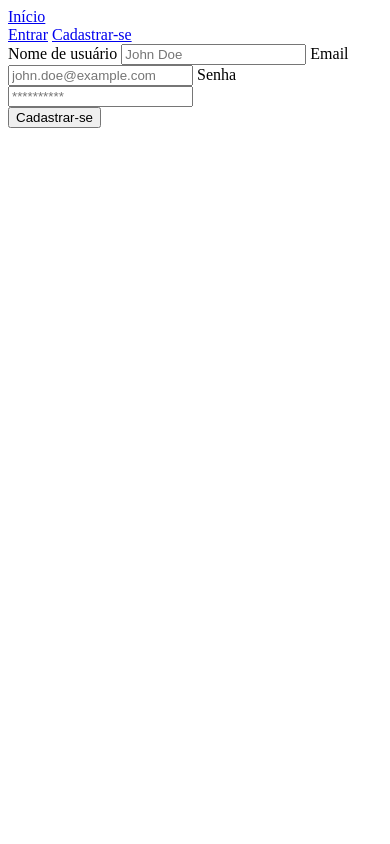
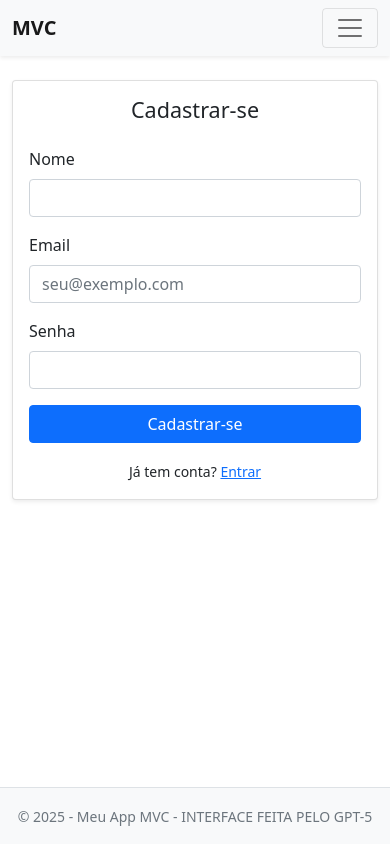
Before and after one commit to ZagZx/flask, a Flask app: template projetos/loja/app/templates/auth/register.html in a window 390 px wide. Run offline with Flask 3, Linux system fonts and the light colour scheme; the template is opened without the code that fills it, so the values that code supplies are empty.

Commit message:
rotas de autenticação & interface das páginas feito pelo gpt

```diff
--- a/projetos/mvc/mvc/app.py
+++ b/projetos/mvc/mvc/app.py
@@ -10,3 +10,7 @@ init_db()
 @app.route('/')
 def index():
     return render_template('index.html')
+
+from mvc.controllers import user_bp
+
+app.register_blueprint(user_bp)
--- /dev/null
+++ b/projetos/mvc/mvc/controllers/__init__.py
@@ -0,0 +1 @@
+from .user_controller import user_bp
--- /dev/null
+++ b/projetos/mvc/mvc/templates/auth/register.html
@@ -0,0 +1,42 @@
+{% extends "base.html" %}
+
+{% block main %}
+<div class="row justify-content-center">
+    <div class="col-md-6 col-lg-5">
+        <div class="card shadow-sm">
+            <div class="card-body">
+                <h4 class="card-title mb-4 text-center">Cadastrar-se</h4>
+                <form action="{{ url_for('user.register') }}" method="post">
+                    <div class="mb-3">
+                        <label for="name" class="form-label">Nome</label>
+                        <input type="text" class="form-control" id="name" name="name" required>
+                    </div>
+
+                    <div class="mb-3">
+                        <label for="email" class="form-label">Email</label>
+                        <input type="email" class="form-control" id="email" name="email" required placeholder="seu@exemplo.com">
+                    </div>
+
+                    <div class="mb-3">
+                        <label for="password" class="form-label">Senha</label>
+                        <input type="password" class="form-control" id="password" name="password" required>
+                    </div>
+
+                    {# <div class="mb-3">
+                        <label for="confirm_password" class="form-label">Confirmar senha</label>
+                        <input type="password" class="form-control" id="confirm_password" name="confirm_password" required>
+                    </div> #}
+
+                    <div class="d-grid">
+                        <button type="submit" class="btn btn-primary">Cadastrar-se</button>
+                    </div>
+                </form>
+
+                <div class="mt-3 text-center">
+                    <small>Já tem conta? <a href="{{ url_for('user.login') }}">Entrar</a></small>
+                </div>
+            </div>
+        </div>
+    </div>
+</div>
+{% endblock main %}
--- a/projetos/mvc/mvc/templates/base.html
+++ b/projetos/mvc/mvc/templates/base.html
@@ -4,23 +4,72 @@
     <meta charset="UTF-8">
     <meta name="viewport" content="width=device-width, initial-scale=1.0">
     <title>MVC</title>
+
+    <link href="https://cdn.jsdelivr.net/npm/bootstrap@5.0.2/dist/css/bootstrap.min.css" rel="stylesheet" integrity="sha384-EVSTQN3/azprG1Anm3QDgpJLIm9Nao0Yz1ztcQTwFspd3yD65VohhpuuCOmLASjC" crossorigin="anonymous">
+    <script src="https://cdn.jsdelivr.net/npm/bootstrap@5.0.2/dist/js/bootstrap.bundle.min.js" integrity="sha384-MrcW6ZMFYlzcLA8Nl+NtUVF0sA7MsXsP1UyJoMp4YLEuNSfAP+JcXn/tWtIaxVXM" crossorigin="anonymous"></script>
+
     {% block head %}{% endblock head %}
 </head>
-<body>
-    <header>
-        <nav>
-            <a href="{{ url_for('index') }}">Início</a>
-        </nav>
-        <nav>
-            {% if current_user.is_authenticated %}
-                <a href="{{ url_for('user.logout') }}">Sair</a>
-            {% else %}
-                <a href="{{ url_for('user.login') }}">Entrar</a>
-                <a href="{{ url_for('user.cadastro') }}">Cadastrar-se</a>
+<body class="d-flex flex-column min-vh-100">
+    <nav class="navbar navbar-expand-lg navbar-light bg-light shadow-sm">
+        <div class="container">
+            <a class="navbar-brand fw-bold" href="{{ url_for('index') }}">MVC</a>
+            <button class="navbar-toggler" type="button" data-bs-toggle="collapse" data-bs-target="#mainNavbar" aria-controls="mainNavbar" aria-expanded="false" aria-label="Toggle navigation">
+                <span class="navbar-toggler-icon"></span>
+            </button>
+
+            <div class="collapse navbar-collapse" id="mainNavbar">
+                <ul class="navbar-nav me-auto mb-2 mb-lg-0">
+                    <li class="nav-item">
+                        <a class="nav-link" href="{{ url_for('index') }}">Início</a>
+                    </li>
+                </ul>
+
+                <ul class="navbar-nav ms-auto mb-2 mb-lg-0">
+                    {% if current_user.is_authenticated %}
+                        <li class="nav-item">
+                            <a class="nav-link" href="#">Olá, {{ current_user.name or current_user.email }}</a>
+                        </li>
+                        <li class="nav-item">
+                            <a class="nav-link" href="{{ url_for('user.logout') }}">Sair</a>
+                        </li>
+                    {% else %}
+                        <li class="nav-item">
+                            <a class="nav-link" href="{{ url_for('user.login') }}">Entrar</a>
+                        </li>
+                        <li class="nav-item">
+                            <a class="nav-link" href="{{ url_for('user.register') }}">Cadastrar-se</a>
+                        </li>
+                    {% endif %}
+                </ul>
+            </div>
+        </div>
+    </nav>
+
+    <main class="container my-4">
+        {# Flash messages area #}
+        {% with messages = get_flashed_messages(with_categories=true) %}
+            {% if messages %}
+                <div class="mt-2">
+                    {% for category, message in messages %}
+                        <div class="alert alert-{{ 'success' if category == 'success' else ('danger' if category == 'error' else category) }} alert-dismissible fade show" role="alert">
+                            {{ message }}
+                            <button type="button" class="btn-close" data-bs-dismiss="alert" aria-label="Close"></button>
+                        </div>
+                    {% endfor %}
+                </div>
             {% endif %}
-        </nav>
-    </header>
-    <main>{% block main %}{% endblock main %}</main>
-    <footer>{% block footer %}{% endblock footer %}</footer>
+        {% endwith %}
+
+        {% block main %}{% endblock main %}
+    </main>
+
+    <footer class="bg-light mt-auto py-3 border-top">
+        <div class="container text-center">
+            {% block footer %}
+            <small class="text-muted">&copy; {{ current_year if current_year is defined else '2025' }} - Meu App MVC - INTERFACE FEITA PELO GPT-5</small>
+            {% endblock footer %}
+        </div>
+    </footer>
 </body>
 </html>
--- /dev/null
+++ b/projetos/mvc/mvc/templates/index.html
@@ -0,0 +1 @@
+{% extends "base.html" %}
```
Also changed, not shown: projetos/mvc/mvc/controllers/user_controller.py (+17 -0 lines), projetos/mvc/mvc/templates/auth/login.html (added, +37 -0 lines).
